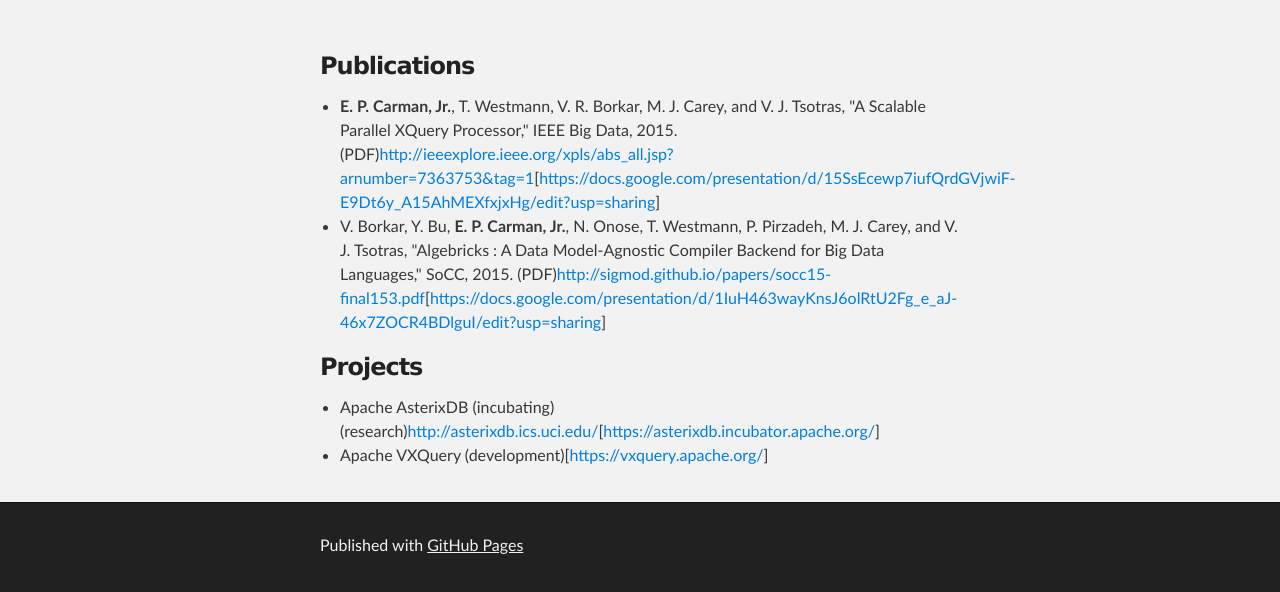
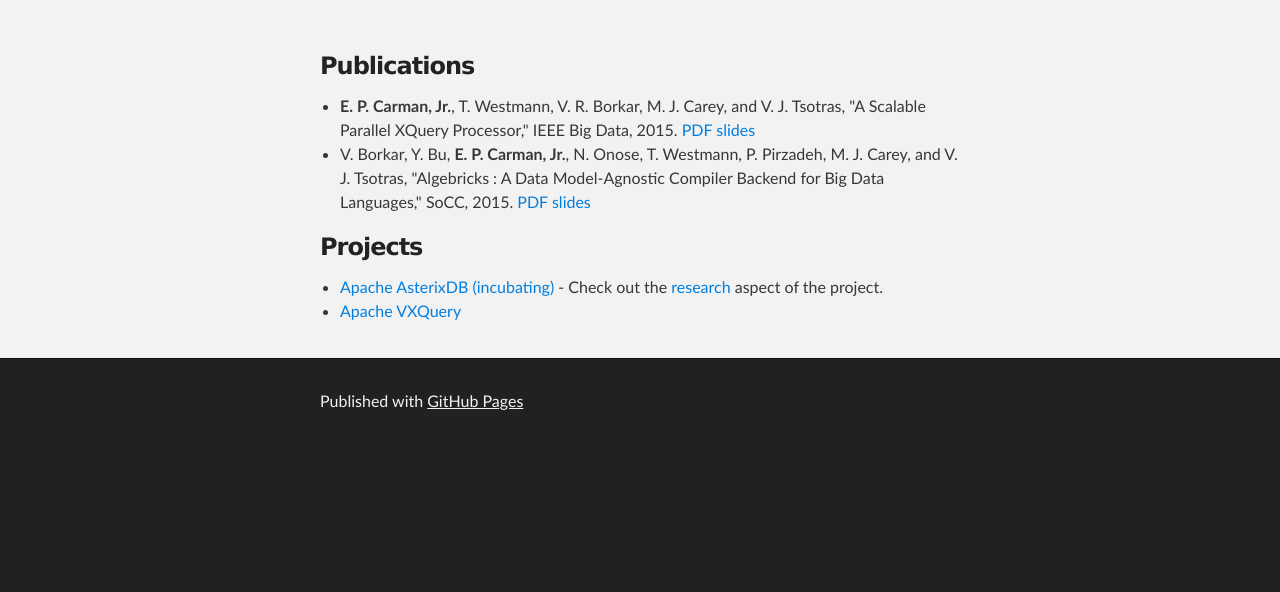
Before and after one commit to ecarm002/ecarm002.github.io, a plain HTML site: page index.html in a window 1280 px wide. Shown: the part 176-768 px from the top of the page. Drawn offline with Linux system fonts and the light colour scheme.

Commit message:
Replace master branch with page content via GitHub

```diff
--- a/index.html
+++ b/index.html
@@ -33,17 +33,22 @@
 <ul>
 <li>
 <strong>E. P. Carman, Jr.</strong>, T. Westmann, V. R. Borkar, M. J. Carey, and V. J. Tsotras, "A Scalable Parallel XQuery Processor," IEEE Big Data, 2015.
-(PDF)<a href="slides">http://ieeexplore.ieee.org/xpls/abs_all.jsp?arnumber=7363753&amp;tag=1</a>[<a href="https://docs.google.com/presentation/d/15SsEcewp7iufQrdGVjwiF-E9Dt6y_A15AhMEXfxjxHg/edit?usp=sharing">https://docs.google.com/presentation/d/15SsEcewp7iufQrdGVjwiF-E9Dt6y_A15AhMEXfxjxHg/edit?usp=sharing</a>]</li>
+<a href="http://ieeexplore.ieee.org/xpls/abs_all.jsp?arnumber=7363753&amp;tag=1">PDF</a>
+<a href="https://docs.google.com/presentation/d/15SsEcewp7iufQrdGVjwiF-E9Dt6y_A15AhMEXfxjxHg/edit?usp=sharing">slides</a>
+</li>
 <li>V. Borkar, Y. Bu, <strong>E. P. Carman, Jr.</strong>, N. Onose, T. Westmann, P. Pirzadeh, M. J. Carey, and V. J. Tsotras, "Algebricks : A Data Model-Agnostic Compiler Backend for Big Data Languages," SoCC, 2015.
-(PDF)<a href="slides">http://sigmod.github.io/papers/socc15-final153.pdf</a>[<a href="https://docs.google.com/presentation/d/1IuH463wayKnsJ6olRtU2Fg_e_aJ-46x7ZOCR4BDlguI/edit?usp=sharing">https://docs.google.com/presentation/d/1IuH463wayKnsJ6olRtU2Fg_e_aJ-46x7ZOCR4BDlguI/edit?usp=sharing</a>]</li>
+<a href="http://sigmod.github.io/papers/socc15-final153.pdf">PDF</a>
+<a href="https://docs.google.com/presentation/d/1IuH463wayKnsJ6olRtU2Fg_e_aJ-46x7ZOCR4BDlguI/edit?usp=sharing">slides</a>
+</li>
 </ul>
 
 <h3>
 <a id="projects" class="anchor" href="#projects" aria-hidden="true"><span aria-hidden="true" class="octicon octicon-link"></span></a>Projects</h3>
 
 <ul>
-<li>Apache AsterixDB (incubating) (research)<a href="development">http://asterixdb.ics.uci.edu/</a>[<a href="https://asterixdb.incubator.apache.org/">https://asterixdb.incubator.apache.org/</a>]</li>
-<li>Apache VXQuery (development)[<a href="https://vxquery.apache.org/">https://vxquery.apache.org/</a>]</li>
+<li>
+<a href="https://asterixdb.incubator.apache.org/">Apache AsterixDB (incubating)</a> - Check out the <a href="http://asterixdb.ics.uci.edu/">research</a> aspect of the project. </li>
+<li><a href="https://vxquery.apache.org/">Apache VXQuery</a></li>
 </ul>
       </section>
     </div>
--- a/params.json
+++ b/params.json
@@ -1 +1 @@
-{"name":"Preston Carman","tagline":"","body":"### Publications\r\n* __E. P. Carman, Jr.__, T. Westmann, V. R. Borkar, M. J. Carey, and V. J. Tsotras, \"A Scalable Parallel XQuery Processor,\" IEEE Big Data, 2015.\r\n    (PDF)[http://ieeexplore.ieee.org/xpls/abs_all.jsp?arnumber=7363753&tag=1] (slides)[https://docs.google.com/presentation/d/15SsEcewp7iufQrdGVjwiF-E9Dt6y_A15AhMEXfxjxHg/edit?usp=sharing]\r\n* V. Borkar, Y. Bu, __E. P. Carman, Jr.__, N. Onose, T. Westmann, P. Pirzadeh, M. J. Carey, and V. J. Tsotras, \"Algebricks : A Data Model-Agnostic Compiler Backend for Big Data Languages,\" SoCC, 2015.\r\n    (PDF)[http://sigmod.github.io/papers/socc15-final153.pdf] (slides)[https://docs.google.com/presentation/d/1IuH463wayKnsJ6olRtU2Fg_e_aJ-46x7ZOCR4BDlguI/edit?usp=sharing]\r\n\r\n\r\n### Projects\r\n* Apache AsterixDB (incubating) (research)[http://asterixdb.ics.uci.edu/] (development)[https://asterixdb.incubator.apache.org/]\r\n* Apache VXQuery (development)[https://vxquery.apache.org/]\r\n","google":"UA-1678707-5","note":"Don't delete this file! It's used internally to help with page regeneration."}
+{"name":"Preston Carman","tagline":"","body":"### Publications\r\n* __E. P. Carman, Jr.__, T. Westmann, V. R. Borkar, M. J. Carey, and V. J. Tsotras, \"A Scalable Parallel XQuery Processor,\" IEEE Big Data, 2015.\r\n    [PDF](http://ieeexplore.ieee.org/xpls/abs_all.jsp?arnumber=7363753&tag=1) \r\n    [slides](https://docs.google.com/presentation/d/15SsEcewp7iufQrdGVjwiF-E9Dt6y_A15AhMEXfxjxHg/edit?usp=sharing)\r\n* V. Borkar, Y. Bu, __E. P. Carman, Jr.__, N. Onose, T. Westmann, P. Pirzadeh, M. J. Carey, and V. J. Tsotras, \"Algebricks : A Data Model-Agnostic Compiler Backend for Big Data Languages,\" SoCC, 2015.\r\n    [PDF](http://sigmod.github.io/papers/socc15-final153.pdf) \r\n    [slides](https://docs.google.com/presentation/d/1IuH463wayKnsJ6olRtU2Fg_e_aJ-46x7ZOCR4BDlguI/edit?usp=sharing)\r\n\r\n\r\n### Projects\r\n* [Apache AsterixDB (incubating)](https://asterixdb.incubator.apache.org/) - Check out the [research](http://asterixdb.ics.uci.edu/) aspect of the project. \r\n* [Apache VXQuery](https://vxquery.apache.org/)\r\n","google":"UA-1678707-5","note":"Don't delete this file! It's used internally to help with page regeneration."}
```
